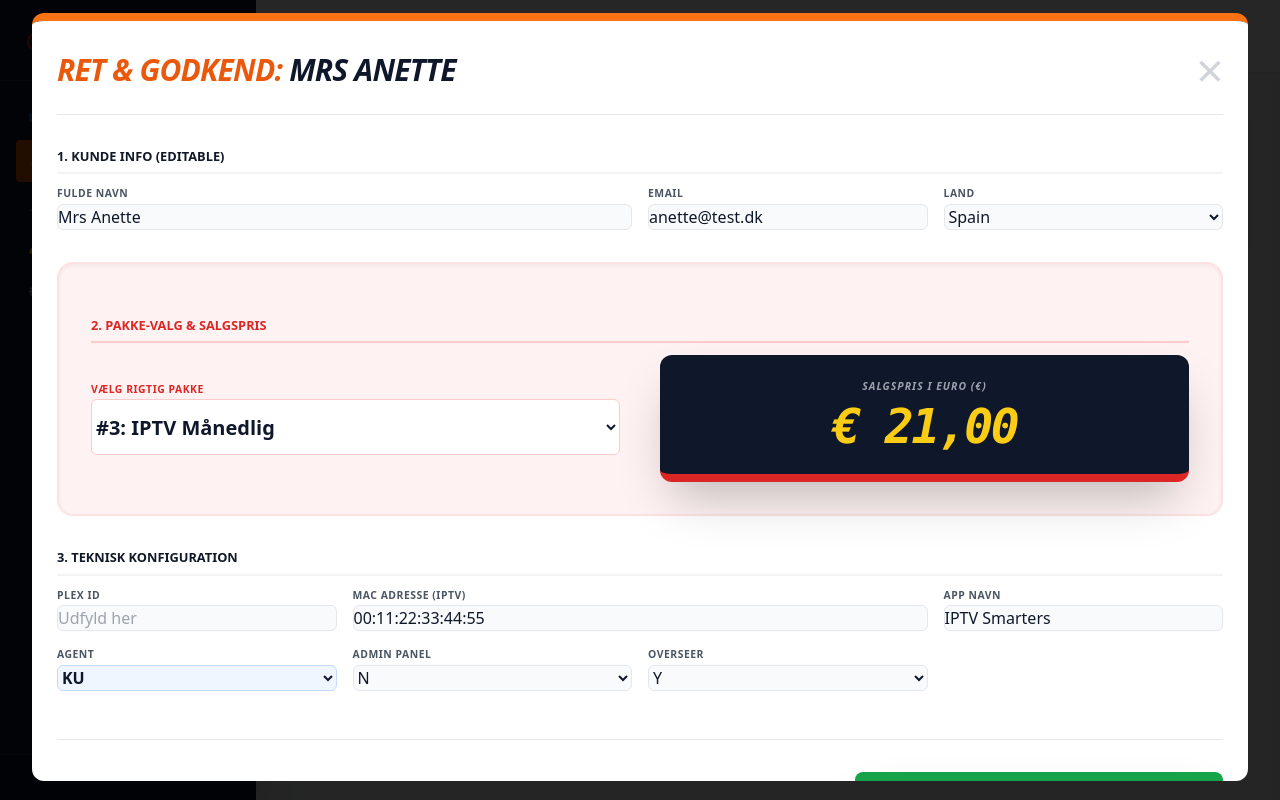
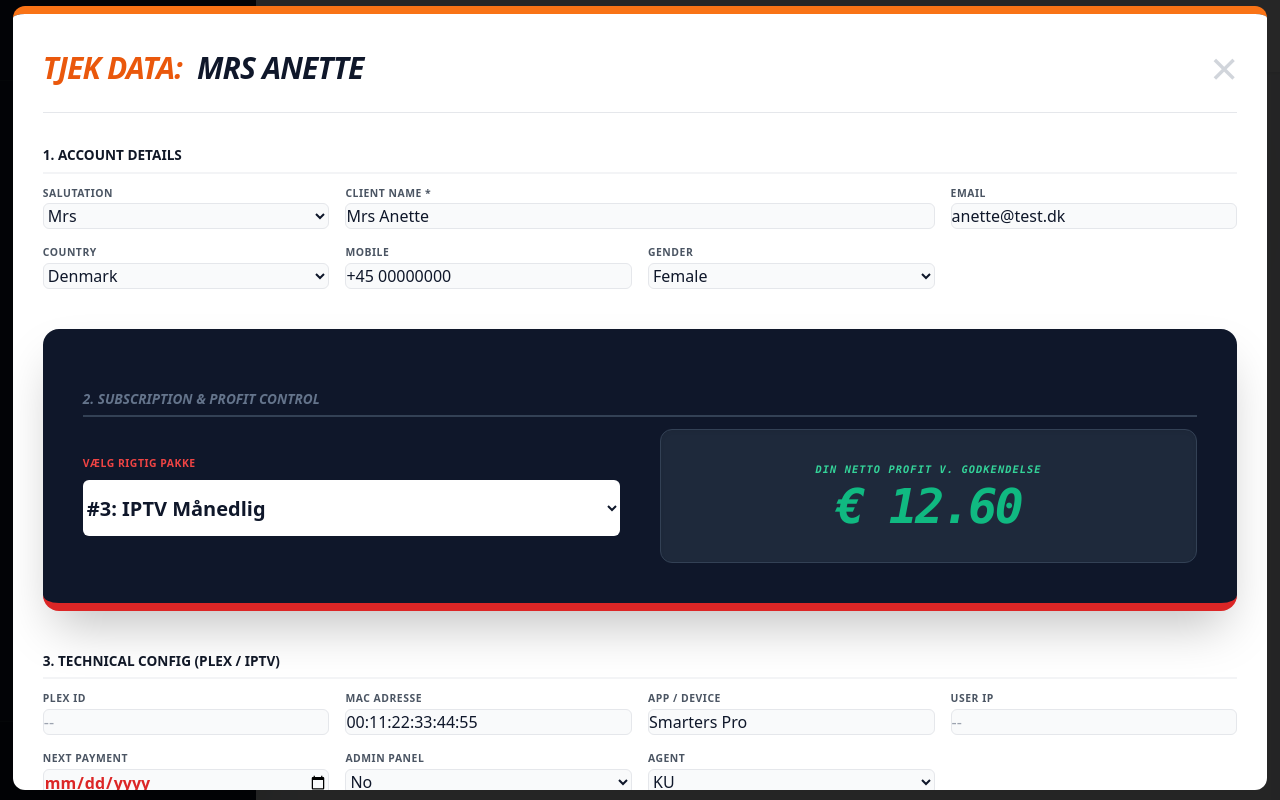
Before and after one commit to 2710brian/Plex, a website: page public/approvals.html in a window 1280 px wide. Both pictures are taken after a click on the button "🔍 SE & REDIGER". Drawn offline with nearby package versions, Linux system fonts and the light colour scheme.

Commit message:
Update approvals.html

```diff
--- a/public/approvals.html
+++ b/public/approvals.html
@@ -2,61 +2,75 @@
 <html lang="da">
 <head>
     <meta charset="UTF-8">
-    <title>Plex CRM - Godkendelser</title>
+    <meta name="viewport" content="width=device-width, initial-scale=1.0">
+    <title>Plex CRM - Approvals</title>
     <script src="https://cdn.tailwindcss.com"></script>
     <style>
         .modal { display: none; position: fixed; z-index: 100; left: 0; top: 0; width: 100%; height: 100%; background-color: rgba(0,0,0,0.85); }
-        .modal-content { background-color: white; margin: 1% auto; padding: 25px; border-radius: 12px; width: 95%; max-width: 1300px; max-height: 96vh; overflow-y: auto; border-top: 8px solid #f97316; }
+        .modal-content { background-color: white; margin: 0.5% auto; padding: 30px; border-radius: 12px; width: 98%; max-width: 1500px; max-height: 98vh; overflow-y: auto; border-top: 8px solid #f97316; }
         label { display: block; font-size: 0.65rem; font-weight: 800; color: #4b5563; margin-bottom: 2px; text-transform: uppercase; letter-spacing: 0.05em; }
         input, select, textarea { width: 100%; border: 1px solid #e5e7eb; border-radius: 6px; padding: 8px 12px; font-size: 0.85rem; background-color: #f9fafb; margin-bottom: 10px; font-weight: 600; }
-        .section-title { border-bottom: 2px solid #f3f4f6; margin: 20px 0 12px 0; padding-bottom: 6px; color: #111827; font-weight: 900; text-transform: uppercase; font-size: 0.8rem; display: flex; justify-content: space-between; align-items: center; }
+        .section-title { border-bottom: 2px solid #f3f4f6; margin: 20px 0 12px 0; padding-bottom: 6px; color: #111827; font-weight: 900; text-transform: uppercase; font-size: 0.85rem; display: flex; justify-content: space-between; align-items: center; }
+        .nav-active { background-color: #dc2626 !important; box-shadow: inset 0 2px 4px rgba(0,0,0,0.3); }
     </style>
 </head>
 <body class="bg-gray-100 flex h-screen overflow-hidden text-slate-900 font-sans">
 
-    <!-- SIDEBAR -->
+    <!-- SIDEBAR (NØJAGTIG KOPI) -->
     <div class="w-64 bg-slate-900 text-white flex flex-col shrink-0 shadow-2xl font-bold uppercase text-[10px] tracking-wider">
-        <div class="p-6 text-2xl font-black border-b border-slate-800 italic text-red-600 tracking-tighter">⦿ PLEX CRM</div>
-        <nav class="flex-1 p-4 space-y-1">
-            <a href="index.html" class="block p-3 hover:bg-slate-800 rounded">👥 Klient-Oversigt</a>
-            <a href="approvals.html" class="block p-3 bg-orange-600 text-white rounded flex justify-between items-center shadow-lg">
-                <span>⏳ Godkendelser</span>
-                <span class="bg-white text-orange-600 text-[9px] px-2 py-0.5 rounded-full font-black uppercase">1</span>
+        <div class="p-6 text-2xl font-black border-b border-slate-800 italic tracking-tighter text-red-600">⦿ PLEX CRM</div>
+        <nav id="sidebar-nav" class="flex-1 p-4 space-y-1">
+            <a href="index.html" class="nav-item block p-3 hover:bg-slate-800 rounded">👥 <span data-dk="Klient-Oversigt" data-uk="Client Overview">Klient-Oversigt</span></a>
+            <a href="approvals.html" class="nav-item block p-3 bg-red-600 rounded nav-active flex justify-between items-center text-white">
+                <span>⏳ <span data-dk="Godkendelser" data-uk="Approvals">Godkendelser</span></span>
+                <span class="bg-orange-600 text-white text-[9px] px-2 py-0.5 rounded-full font-black">1</span>
             </a>
-            <a href="resellers.html" class="block p-3 hover:bg-slate-800 rounded text-blue-400 italic">👤 Reseller Styring</a>
-            <a href="commission.html" class="block p-3 hover:bg-slate-800 rounded text-yellow-500 font-black italic">💰 Provision & Tal</a>
-            <a href="settings.html" class="block p-3 hover:bg-slate-800 rounded text-emerald-400 font-black">⚙️ Pakke Indstillinger</a>
+            <a href="resellers.html" class="nav-item block p-3 hover:bg-slate-800 rounded text-blue-400 italic">👤 <span data-dk="Reseller Styring" data-uk="Reseller Mgmt">Reseller Styring</span></a>
+            <a href="commission.html" class="nav-item block p-3 hover:bg-slate-800 rounded text-yellow-500 font-black">💰 <span data-dk="Provision & Tal" data-uk="Profit & Data">Provision & Tal</span></a>
+            <a href="settings.html" class="nav-item block p-3 hover:bg-slate-800 rounded text-emerald-400">⚙️ <span data-dk="Pakke Indstillinger" data-uk="Package Settings">Pakke Indstillinger</span></a>
+            <a href="telegram.html" class="nav-item block p-3 hover:bg-slate-800 rounded border-t border-slate-800 mt-4 text-sky-400 italic">💬 <span data-dk="Telegram Chat" data-uk="Telegram Chat">Telegram Chat</span></a>
+            <a href="payments.html" class="nav-item block p-3 hover:bg-slate-800 rounded text-slate-500">💳 <span data-dk="Betalinger" data-uk="Payments">Betalinger</span></a>
         </nav>
-        <div class="p-4 border-t border-slate-800 bg-black/20 italic text-[9px] text-center text-slate-500 uppercase">Admin: Brian</div>
+
+        <div class="p-4 border-t border-slate-800 bg-black/20">
+            <div class="flex justify-between items-center mb-4 italic">
+                <span class="text-[9px] text-slate-500 font-black uppercase">Language:</span>
+                <div class="flex space-x-2">
+                    <button onclick="setLang('dk')" id="btn-dk" class="text-red-500 underline font-black text-[11px]">DK</button>
+                    <button onclick="setLang('uk')" id="btn-uk" class="text-slate-500 font-black text-[11px]">UK</button>
+                </div>
+            </div>
+            <div class="text-[9px] text-slate-400 font-bold uppercase italic text-center tracking-widest">Admin: Brian</div>
+        </div>
     </div>
 
     <!-- MAIN AREA -->
     <div class="flex-1 flex flex-col overflow-hidden">
         <header class="bg-white shadow-sm p-5 flex justify-between items-center px-10 border-b">
             <h2 class="text-2xl font-black uppercase italic tracking-tighter text-orange-600">
-                Pending Approvals (Godkend / Ret anmodninger)
+                <span data-dk="Pending Godkendelser" data-uk="Pending Approvals">Pending Godkendelser</span>
             </h2>
         </header>
 
-        <main class="flex-1 overflow-auto p-8">
-            <div class="bg-white rounded-xl shadow-lg border-2 border-orange-100 overflow-hidden">
+        <main class="flex-1 overflow-auto p-10">
+            <div class="bg-white rounded-xl shadow-2xl border-2 border-orange-100 overflow-hidden">
                 <table class="w-full text-left">
-                    <thead class="bg-orange-50 text-orange-800 text-[10px] font-black uppercase tracking-widest border-b border-orange-100">
+                    <thead class="bg-orange-50 text-orange-800 text-[10px] font-black uppercase tracking-[0.2em] border-b border-orange-100">
                         <tr>
-                            <th class="p-5">Oprettet af</th>
-                            <th class="p-5">Kunde Navn</th>
-                            <th class="p-5 text-center">Status</th>
-                            <th class="p-5 text-center">Handling</th>
+                            <th class="p-5" data-dk="Oprettet af" data-uk="Created By">Oprettet af</th>
+                            <th class="p-5" data-dk="Kunde Navn" data-uk="Customer Name">Kunde Navn</th>
+                            <th class="p-5" data-dk="Status" data-uk="Status">Status</th>
+                            <th class="p-5 text-center" data-dk="Handling" data-uk="Action">Handling</th>
                         </tr>
                     </thead>
-                    <tbody class="text-[11px] font-bold uppercase italic divide-y divide-orange-50">
-                        <tr class="bg-orange-50/30">
-                            <td class="p-5 text-blue-600 font-black uppercase tracking-tighter">Reseller: MarketingPusher</td>
-                            <td class="p-5 text-slate-900 uppercase font-black tracking-tight">Mrs Anette (Test-kunde)</td>
-                            <td class="p-5 text-center"><span class="bg-orange-200 text-orange-700 px-3 py-1 rounded text-[9px] font-black">PENDING</span></td>
-                            <td class="p-5 flex justify-center space-x-3">
-                                <button onclick="openApprovalModal('Mrs Anette')" class="bg-slate-800 text-white px-5 py-2 rounded text-[10px] font-black shadow hover:bg-black transition tracking-widest uppercase">🔍 Se & Rediger</button>
-                                <button onclick="alert('Kunde Aktiveret!')" class="bg-green-600 text-white px-5 py-2 rounded text-[10px] font-black shadow hover:bg-green-700 transition tracking-widest uppercase">Direkte Godkend ✅</button>
+                    <tbody class="text-[12px] font-bold divide-y divide-orange-50 uppercase italic tracking-tight">
+                        <tr class="bg-orange-50/20">
+                            <td class="p-5 text-blue-600 font-black">Reseller: MarketingPusher</td>
+                            <td class="p-5 text-slate-900">Mrs Anette (Test-kunde)</td>
+                            <td class="p-5"><span class="bg-orange-200 text-orange-700 px-3 py-1 rounded text-[9px] font-black">PENDING</span></td>
+                            <td class="p-5 flex justify-center space-x-4">
+                                <button onclick="openApprovalModal('Mrs Anette')" class="bg-slate-800 text-white px-6 py-2 rounded shadow hover:bg-black transition text-[10px] font-black uppercase tracking-widest">🔍 <span data-dk="Se & Rediger" data-uk="View & Edit">Se & Rediger</span></button>
+                                <button onclick="alert('Kunde godkendt og aktiveret!')" class="bg-green-600 text-white px-6 py-2 rounded shadow hover:bg-green-700 transition text-[10px] font-black uppercase tracking-widest">Godkend ✅</button>
                             </td>
                         </tr>
                     </tbody>
@@ -65,86 +79,93 @@
         </main>
     </div>
 
-    <!-- MODAL: REDIGER ALT FØR GODKENDELSE -->
-    <div id="approvalModal" class="modal">
+    <!-- MODAL: DET KOMPLETTE KUNDEKORT TIL GODKENDELSE -->
+    <div id="inspectModal" class="modal">
         <div class="modal-content">
-            <div class="flex justify-between items-center border-b pb-5 mb-8 italic uppercase font-black tracking-tighter text-orange-600">
-                <h2 class="text-3xl italic">Ret & Godkend: <span id="display-name" class="text-slate-900"></span></h2>
+            <div class="flex justify-between items-center border-b pb-5 mb-8 italic uppercase font-black text-orange-600 tracking-tighter">
+                <h2 class="text-3xl"><span data-dk="Tjek Data:" data-uk="Inspect Data:">Tjek Data:</span> <span id="display-name" class="text-slate-900 ml-2"></span></h2>
                 <button onclick="closeModal()" class="text-gray-300 hover:text-black text-5xl font-light transition">&times;</button>
             </div>
 
-            <div class="space-y-8">
-                <!-- 1. Basis Info -->
+            <div class="space-y-10">
+                <!-- 1. Account Details -->
                 <section>
-                    <h3 class="section-title">1. Kunde Info (Editable)</h3>
+                    <h3 class="section-title"><span>1. Account Details</span></h3>
                     <div class="grid grid-cols-4 gap-4">
-                        <div class="col-span-2"><label>Fulde Navn</label><input type="text" id="inp-name" value="Mrs Anette"></div>
+                        <div><label>Salutation</label><select><option>Mr</option><option selected>Mrs</option></select></div>
+                        <div class="col-span-2"><label>Client Name *</label><input type="text" value="Mrs Anette"></div>
                         <div><label>Email</label><input type="email" value="anette@test.dk"></div>
-                        <div><label>Land</label><select><option>Spain</option><option>Denmark</option></select></div>
+                        <div><label>Country</label><select><option>Spain</option><option selected>Denmark</option></select></div>
+                        <div><label>Mobile</label><input type="text" value="+45 00000000"></div>
+                        <div><label>Gender</label><select><option>Male</option><option selected>Female</option></select></div>
                     </div>
                 </section>
 
-                <!-- 2. Pakke-valg (Her kan du skifte pakken) -->
-                <section class="bg-red-50 p-8 rounded-2xl border-2 border-red-100 shadow-inner">
-                    <h3 class="section-title border-red-200 text-red-600">2. Pakke-valg & Salgspris</h3>
+                <!-- 2. Finansiel Logik -->
+                <section class="bg-slate-900 p-10 rounded-2xl text-white shadow-2xl border-b-8 border-red-600">
+                    <h3 class="section-title border-slate-700 text-slate-500 italic uppercase">2. Subscription & Profit Control</h3>
                     <div class="grid grid-cols-2 gap-10 items-center">
                         <div>
-                            <label class="font-black text-red-600">Vælg rigtig pakke</label>
-                            <select id="packageSelect" onchange="updatePrice()" class="bg-white font-black h-14 text-xl border-red-200">
-                                <option value="81.00">#1: Plex Årsabonnement</option>
-                                <option value="11.00">#2: Plex Månedlig</option>
-                                <option value="21.00" selected>#3: IPTV Månedlig</option>
-                                <option value="29.00">#4: Combo Månedlig</option>
-                                <option value="282.00">#5: Combo Årlig</option>
-                                <option value="305.00">#6: Combo + Boks Årlig</option>
+                            <label class="text-red-500 font-black mb-2 uppercase">Vælg rigtig pakke</label>
+                            <select id="packageSelect" onchange="updateProfit()" class="bg-white text-slate-900 font-black h-14 text-xl border-none">
+                                <option value="81">#1: Plex Årsabonnement</option>
+                                <option value="21" selected>#3: IPTV Månedlig</option>
+                                <option value="282">#5: Combo Årlig</option>
                             </select>
                         </div>
-                        <div class="bg-slate-900 p-6 rounded-xl text-center shadow-2xl border-b-8 border-red-600 text-white">
-                            <label class="text-gray-400 mb-2 uppercase font-black italic tracking-widest">Salgspris i Euro (€)</label>
-                            <div id="display-price" class="text-5xl font-black text-yellow-400 italic font-mono tracking-tighter">€ 21,00</div>
+                        <div id="profit-box" class="bg-slate-800 p-8 rounded-xl border border-slate-700 text-center font-mono shadow-inner">
+                            <label class="text-emerald-400 font-black uppercase tracking-widest mb-1 italic">Din Netto Profit v. Godkendelse</label>
+                            <div id="profit-val" class="text-5xl font-black text-emerald-500 italic tracking-tighter">€ 11,00</div>
                         </div>
                     </div>
                 </section>
 
-                <!-- 3. Teknisk Data -->
+                <!-- 3. Teknisk Konfiguration (Billede 3) -->
                 <section>
-                    <h3 class="section-title">3. Teknisk Konfiguration</h3>
+                    <h3 class="section-title"><span>3. Technical Config (Plex / IPTV)</span></h3>
                     <div class="grid grid-cols-4 gap-4">
-                        <div><label>Plex ID</label><input type="text" placeholder="Udfyld her"></div>
-                        <div class="col-span-2"><label>MAC Adresse (IPTV)</label><input type="text" value="00:11:22:33:44:55"></div>
-                        <div><label>App Navn</label><input type="text" value="IPTV Smarters"></div>
-                        <div><label>Agent</label>
-                            <select class="font-bold border-blue-200 bg-blue-50">
-                                <option>BH</option>
-                                <option selected>KU</option>
-                            </select>
-                        </div>
-                        <div><label>Admin Panel</label><select><option>N</option><option>Y</option></select></div>
-                        <div><label>Overseer</label><select><option>N</option><option selected>Y</option></select></div>
+                        <div><label>Plex ID</label><input type="text" placeholder="--"></div>
+                        <div><label>MAC Adresse</label><input type="text" value="00:11:22:33:44:55"></div>
+                        <div><label>App / Device</label><input type="text" value="Smarters Pro"></div>
+                        <div><label>User IP</label><input type="text" placeholder="--"></div>
+                        <div><label>Next Payment</label><input type="date" class="font-black text-red-600"></div>
+                        <div><label>Admin Panel</label><select><option>No</option><option>Yes</option></select></div>
+                        <div><label>Agent</label><select><option>BH</option><option selected>KU</option></select></div>
                     </div>
                 </section>
             </div>
 
-            <div class="mt-12 pt-8 border-t flex justify-end items-center italic">
-                <button onclick="closeModal()" class="mr-12 text-gray-400 font-black uppercase text-[11px] tracking-[0.3em]">Fortryd</button>
-                <button onclick="alert('Ændringer gemt og kunde godkendt!')" class="bg-green-600 text-white px-16 py-5 rounded-lg font-black shadow-2xl uppercase tracking-widest text-sm italic hover:bg-green-700 transition">GEM & GODKEND KUNDE NU ✅</button>
+            <div class="mt-12 pt-8 border-t flex justify-end italic items-center">
+                <button onclick="closeModal()" class="mr-12 text-gray-400 font-black uppercase text-[11px] tracking-widest" data-dk="Luk uden gem" data-uk="Close without saving">Annuller</button>
+                <button onclick="alert('Ændringer gemt og kunde aktiveret!')" class="bg-green-600 text-white px-16 py-5 rounded-lg font-black shadow-2xl uppercase tracking-widest text-sm italic hover:bg-green-700 transition">GEM & GODKEND KUNDE NU ✅</button>
             </div>
         </div>
     </div>
 
     <script>
+        function setLang(lang) {
+            document.querySelectorAll('[data-dk]').forEach(el => {
+                el.innerText = (lang === 'dk') ? el.getAttribute('data-dk') : el.getAttribute('data-uk');
+            });
+            document.getElementById('btn-dk').className = (lang === 'dk' ? 'text-red-500 underline font-black text-[11px]' : 'text-slate-500 font-black text-[11px]');
+            document.getElementById('btn-uk').className = (lang === 'uk' ? 'text-red-500 underline font-black text-[11px]' : 'text-slate-500 font-black text-[11px]');
+        }
+
         function openApprovalModal(name) {
             document.getElementById('display-name').innerText = name;
-            document.getElementById('approvalModal').style.display = "block";
-            updatePrice();
+            document.getElementById('inspectModal').style.display = 'block';
+            updateProfit();
         }
-        function closeModal() {
-            document.getElementById('approvalModal').style.display = "none";
+
+        function updateProfit() {
+            const val = document.getElementById('packageSelect').value;
+            // Simuleret profit (Salg - Kost)
+            const profit = (val * 0.6).toFixed(2);
+            document.getElementById('profit-val').innerText = "€ " + profit.toLocaleString('da-DK');
         }
-        function updatePrice() {
-            const price = document.getElementById('packageSelect').value;
-            document.getElementById('display-price').innerText = "€ " + parseFloat(price).toLocaleString('da-DK', {minimumFractionDigits: 2});
-        }
+
+        function closeModal() { document.getElementById('inspectModal').style.display = 'none'; }
+        window.onload = function() { setLang('dk'); };
     </script>
 </body>
 </html>
```
